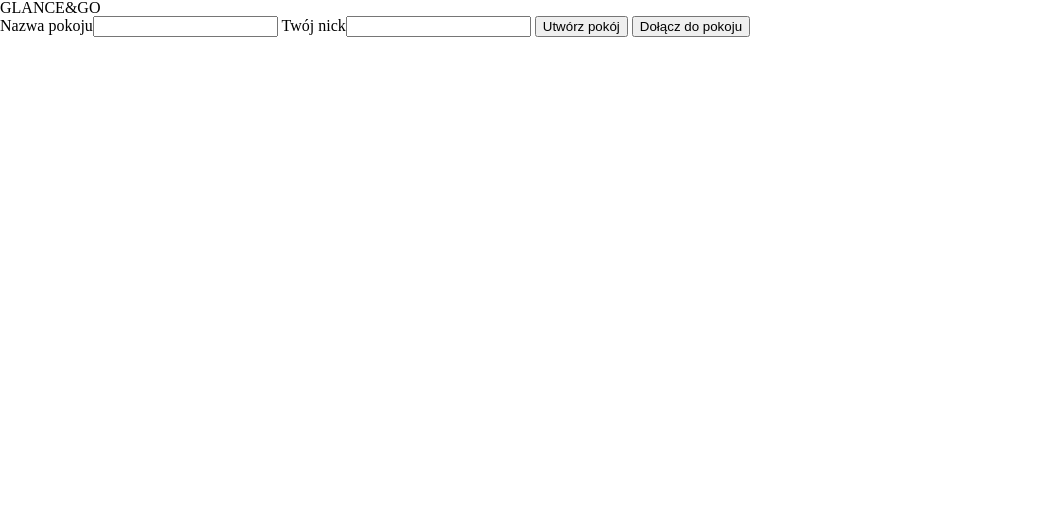
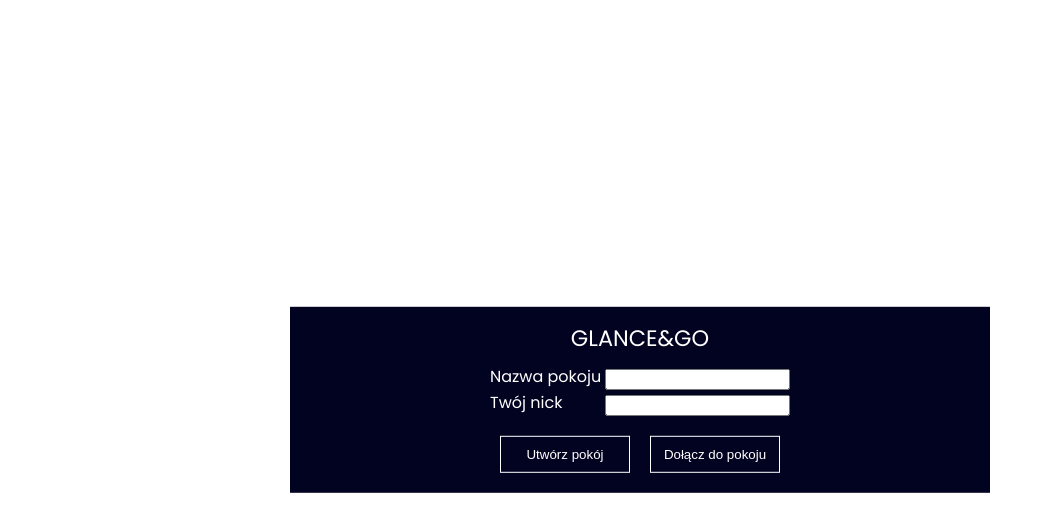
Before and after one commit to majkelEXE/Glance-Go, a website with bundled scripts: page static/index.html in a window 1280 px wide. Shown: the whole page, without its empty margins (0-1053 px from the left). Built offline with nearby package versions, Linux system fonts and the light colour scheme; no server answers.

Commit message:
workingOnStylesAndSettingGame

```diff
--- a/static/Net.js
+++ b/static/Net.js
@@ -10,6 +10,12 @@ class Net {
     // Listen for messages
     this.socket.addEventListener("message", function (event) {
       console.log("Message from server ", event.data);
+
+      //switch(respond)
+
+      //case on createdRoom
+
+      //case on joinedToRoom
     });
   }
 
--- a/static/css/01-variables.css
+++ b/static/css/01-variables.css
@@ -1,6 +1,7 @@
 :root {
   --txt-color: black;
-  --bg-color: rgb(32, 32, 32);
+  --bg-color: rgb(2, 3, 32);
+  --txt-on-bg-color: white;
   --box-color: rgb(52, 52, 52);
   --content-color: rgb(62, 72, 82);
   --global-text-color: seashell;
--- a/static/css/02-global.css
+++ b/static/css/02-global.css
@@ -1,6 +1,5 @@
 @import url("https://fonts.googleapis.com/css2?family=Russo+One&display=swap");
 @import "00-reset.css";
-@import "02-global.css";
 /* Teoretycznie tutaj moglibyśmy zaimportować 01-variables, ale przypadek, gdy na początku strony ładujemy ten plik, jest równie dobra */
 
 * {
@@ -10,12 +9,63 @@
 html {
   scroll-behavior: smooth;
   font-size: var(--main-font-size);
+  overflow: hidden;
 }
 
 body {
   color: var(--txt-color);
+  margin: 0;
+  padding: 0;
+  font-family: "Montserrat", sans-serif;
+  font-family: "Mukta", sans-serif;
+  font-family: "Poppins", sans-serif;
+}
+
+#joinRoomMenu {
+  position: absolute;
+  top: 50%;
+  left: 50%;
+  transform: translate(-50%, -50%);
+  background-color: var(--bg-color);
+  color: var(--txt-on-bg-color);
+  padding: 20px 200px;
+}
+
+#joinRoomMenu .settingsLabel {
+  display: flex;
+  width: 300px;
+  justify-content: space-between;
+  margin-bottom: 5px;
+}
+
+#joinRoomMenu .settingsDiv {
+  display: flex;
+  width: 300px;
+  justify-content: center;
+}
+
+#joinRoomMenu .settingsDiv button {
+  margin: 15px 10px 0;
+  padding: 10px;
+  width: 130px;
+  cursor: pointer;
+  background-color: var(--bg-color);
+  color: var(--txt-on-bg-color);
+  border: 1px solid var(--txt-on-bg-color);
+  transition: all 0.5s;
+}
+
+#joinRoomMenu .settingsDiv button:hover {
+  color: var(--bg-color);
+  background-color: var(--txt-on-bg-color);
 }
 
 #manageRoomMenu {
   display: none;
 }
+
+.gameTitleMenu {
+  text-align: center;
+  margin-bottom: 20px;
+  font-size: calc(var(--main-font-size) * 1.4);
+}
--- a/static/index.html
+++ b/static/index.html
@@ -7,7 +7,13 @@
     <!--  -->
     <link rel="stylesheet" href="css/01-variables.css" />
     <link rel="stylesheet" href="css/02-global.css" />
-
+    <!--  -->
+    <link rel="preconnect" href="https://fonts.googleapis.com" />
+    <link rel="preconnect" href="https://fonts.gstatic.com" crossorigin />
+    <link
+      href="https://fonts.googleapis.com/css2?family=Montserrat:wght@200&family=Mukta:wght@300;400&family=Poppins:wght@200;300;400&display=swap"
+      rel="stylesheet"
+    />
     <!--  -->
     <title>Document</title>
     <script src="./libs/three.js"></script>
@@ -15,14 +21,20 @@
   </head>
   <body>
     <div id="joinRoomMenu">
-      <h1>GLANCE&GO</h1>
-      <label>Nazwa pokoju<input type="text" id="roomNameInput" /></label>
-      <label>Twój nick<input type="text" id="nickInput" /></label>
-      <button id="createRoom">Utwórz pokój</button>
-      <button id="joinRoom">Dołącz do pokoju</button>
+      <h1 class="gameTitleMenu">GLANCE&GO</h1>
+      <label class="settingsLabel"
+        >Nazwa pokoju<input type="text" id="roomNameInput"
+      /></label>
+      <label class="settingsLabel"
+        >Twój nick<input type="text" id="nickInput"
+      /></label>
+      <div class="settingsDiv">
+        <button id="createRoom">Utwórz pokój</button>
+        <button id="joinRoom">Dołącz do pokoju</button>
+      </div>
     </div>
     <div id="manageRoomMenu">
-      <h1>GLANCE&GO</h1>
+      <h1 class="gameTitleMenu">GLANCE&GO</h1>
       <div id="usersInRoom"></div>
       <button id="startRoom">Rozpocznij</button>
     </div>
```
Also changed, not shown: 1 other file.
